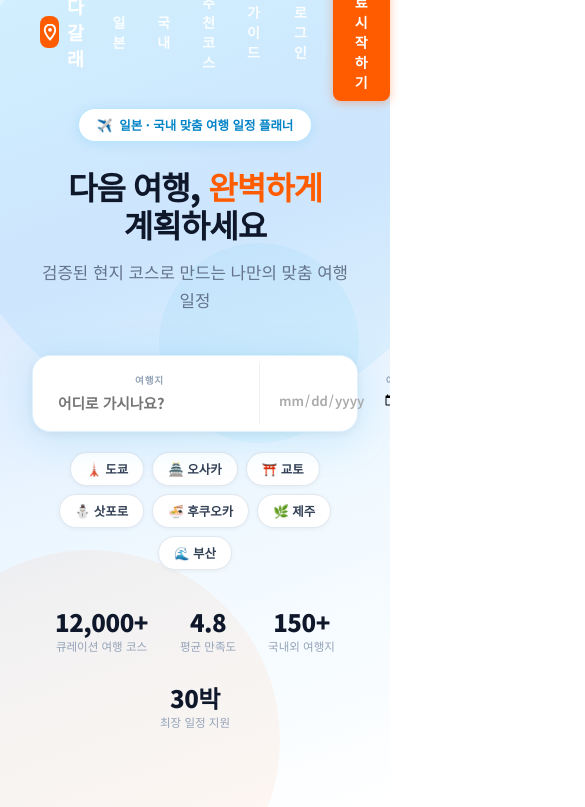
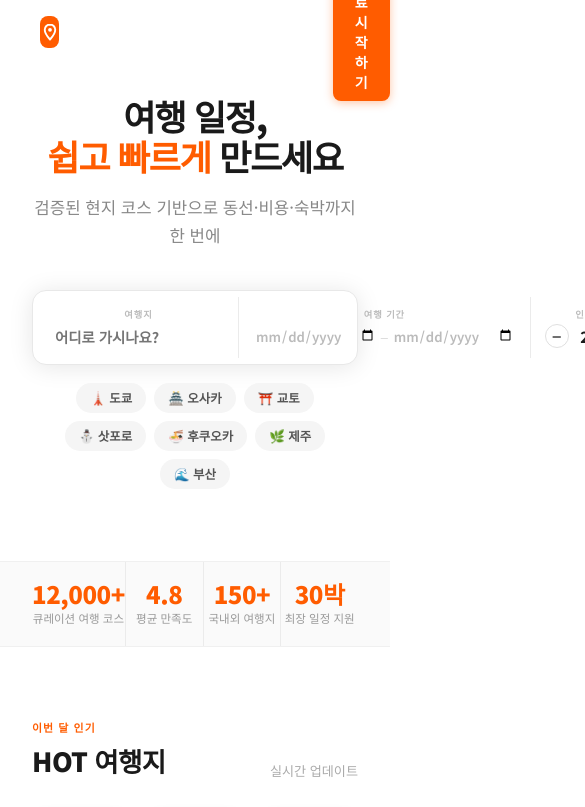
Before and after one commit to NewJKH/dagalle, a React (Vite) app in the folder frontend/: page / in a window 390 px wide. Shown: the top 807 px of the page, 585 px wide, since content can reach past the window. Built offline with nearby package versions, Linux system fonts and the light colour scheme.

Commit message:
auto: frontend/src/pages/LandingPage.tsx

```diff
--- a/frontend/src/pages/LandingPage.tsx
+++ b/frontend/src/pages/LandingPage.tsx
@@ -20,10 +20,10 @@ const POPULAR = [
 ]
 
 const FEATURES = [
-  { icon: '📍', title: '검증된 현지 코스', desc: '현지 여행자 데이터를 기반으로 동선·시간·비용까지 최적화된 맞춤 일정을 제공해요', gradient: 'linear-gradient(135deg, #667EEA, #764BA2)' },
-  { icon: '🗺️', title: '지도로 한눈에',   desc: 'Day별 동선이 지도에 표시되고, 구글 스트리트뷰로 장소를 미리 살펴볼 수 있어요', gradient: 'linear-gradient(135deg, #11998E, #38EF7D)' },
-  { icon: '✏️', title: '자유로운 수정',   desc: '마음에 안 드는 구간은 언제든 원하는 대로 수정할 수 있어요. 장소 추가·교체도 자유롭게', gradient: 'linear-gradient(135deg, #F7971E, #FFD200)' },
-  { icon: '💰', title: '투명한 비용 계산', desc: '항공료·렌트카·숙박·현지 교통비까지 1인/팀 전체 예상 비용을 한눈에 확인해요', gradient: 'linear-gradient(135deg, #F953C6, #B91D73)' },
+  { icon: '📍', title: '검증된 현지 코스', desc: '현지 여행자 데이터를 기반으로 동선·시간·비용까지 최적화된 맞춤 일정을 제공해요', bg: '#FFF0E8' },
+  { icon: '🗺️', title: '지도로 한눈에',   desc: 'Day별 동선이 지도에 표시되고, 구글 스트리트뷰로 장소를 미리 살펴볼 수 있어요', bg: '#E8F5F0' },
+  { icon: '✏️', title: '자유로운 수정',   desc: '마음에 안 드는 구간은 언제든 원하는 대로 수정할 수 있어요. 장소 추가·교체도 자유롭게', bg: '#FFF8E8' },
+  { icon: '💰', title: '투명한 비용 계산', desc: '항공료·렌트카·숙박·현지 교통비까지 1인/팀 전체 예상 비용을 한눈에 확인해요', bg: '#F0EEFF' },
 ]
 
 const STATS = [
@@ -100,7 +100,7 @@ function SampleModal({ itinerary, onClose }: { itinerary: SampleItinerary; onClo
         {/* 헤더 이미지 */}
         <div style={{ position: 'relative', height: 180, flexShrink: 0, overflow: 'hidden' }}>
           <img src={itinerary.imageUrl} alt={itinerary.title} style={{ width: '100%', height: '100%', objectFit: 'cover' }} />
-          <div style={{ position: 'absolute', inset: 0, background: 'linear-gradient(to top, rgba(0,0,0,0.75) 0%, rgba(0,0,0,0.2) 60%, transparent 100%)' }} />
+          <div style={{ position: 'absolute', inset: 0, background: 'rgba(0,0,0,0.35)' }} />
           <button onClick={onClose} style={{ position: 'absolute', top: 14, right: 14, width: 34, height: 34, borderRadius: '50%', border: 'none', background: 'rgba(0,0,0,0.45)', color: '#fff', fontSize: '1.1rem', cursor: 'pointer', display: 'flex', alignItems: 'center', justifyContent: 'center' }}>✕</button>
           <div style={{ position: 'absolute', bottom: 16, left: 20, right: 20 }}>
             <div style={{ display: 'flex', gap: 6, flexWrap: 'wrap', marginBottom: 6 }}>
@@ -140,7 +140,7 @@ function SampleModal({ itinerary, onClose }: { itinerary: SampleItinerary; onClo
         <div style={{ padding: '12px 20px', borderTop: '1px solid #F0F0F0', flexShrink: 0, display: 'flex', alignItems: 'center', gap: 12 }}>
           <button onClick={handleImport} disabled={importing} style={{
             flex: 1, padding: '13px 0', borderRadius: 12, border: 'none',
-            background: importing ? '#C7D2FE' : 'linear-gradient(135deg, #6366F1, #8B5CF6)',
+            background: importing ? '#A5B4FC' : '#6366F1',
             color: '#fff', fontSize: '0.95rem', fontWeight: 800, cursor: importing ? 'not-allowed' : 'pointer',
             boxShadow: importing ? 'none' : '0 4px 16px rgba(99,102,241,0.35)', transition: 'all 0.2s',
           }}>
@@ -254,160 +254,132 @@ export default function LandingPage() {
   }
 
   return (
-    <div style={{ background: '#fff' }}>
+    <div style={{ background: '#fff', color: '#1A1A1A' }}>
       {previewItinerary && <SampleModal itinerary={previewItinerary} onClose={() => setPreviewItinerary(null)} />}
       <Navbar />
 
       {/* ── HERO ── */}
-      <section style={{
-        position: 'relative',
-        background: 'linear-gradient(160deg, #E0F4FF 0%, #DBEAFE 30%, #F0F9FF 65%, #FFFFFF 100%)',
-        padding: '108px 32px 80px',
-        overflow: 'hidden',
-      }}>
-        {/* 장식 원 */}
-        <div style={{ position: 'absolute', top: -100, right: -80, width: 520, height: 520, borderRadius: '50%', background: 'rgba(14,165,233,0.07)', pointerEvents: 'none' }} />
-        <div style={{ position: 'absolute', bottom: -120, left: -100, width: 380, height: 380, borderRadius: '50%', background: 'rgba(255,92,0,0.05)', pointerEvents: 'none' }} />
-        <div style={{ position: 'absolute', top: '30%', right: '8%', width: 200, height: 200, borderRadius: '50%', background: 'rgba(14,165,233,0.05)', pointerEvents: 'none' }} />
-
-        <div style={{ position: 'relative', zIndex: 1, width: '100%', maxWidth: 860, margin: '0 auto', display: 'flex', flexDirection: 'column', alignItems: 'center', textAlign: 'center' }}>
-
-          {/* 배지 */}
-          <div style={{
-            display: 'inline-flex', alignItems: 'center', gap: 6,
-            background: '#fff', borderRadius: 24, padding: '7px 18px',
-            fontSize: '0.78rem', fontWeight: 700, color: '#0284C7',
-            border: '1.5px solid #BAE6FD', marginBottom: 26,
-            boxShadow: '0 2px 12px rgba(14,165,233,0.13)',
-          }}>
-            ✈️ &nbsp;일본 · 국내 맞춤 여행 일정 플래너
-          </div>
+      <section style={{ background: '#fff', padding: '96px 32px 72px' }}>
+        <div style={{ maxWidth: 800, margin: '0 auto', textAlign: 'center' }}>
 
           {/* 타이틀 */}
-          <h1 style={{ fontSize: 'clamp(2rem, 5vw, 3.5rem)', fontWeight: 900, color: '#0F172A', lineHeight: 1.18, letterSpacing: '-0.03em', marginBottom: 14 }}>
-            다음 여행, <span style={{ color: 'var(--primary)' }}>완벽하게</span><br />계획하세요
+          <h1 style={{ fontSize: 'clamp(2.2rem, 5vw, 3.8rem)', fontWeight: 900, color: '#1A1A1A', lineHeight: 1.15, letterSpacing: '-0.04em', marginBottom: 16 }}>
+            여행 일정,<br /><span style={{ color: 'var(--primary)' }}>쉽고 빠르게</span> 만드세요
           </h1>
-          <p style={{ fontSize: '1.05rem', color: '#64748B', marginBottom: 40, lineHeight: 1.7, maxWidth: 480 }}>
-            검증된 현지 코스로 만드는 나만의 맞춤 여행 일정
+          <p style={{ fontSize: '1.05rem', color: '#888', marginBottom: 40, lineHeight: 1.7 }}>
+            검증된 현지 코스 기반으로 동선·비용·숙박까지 한 번에
           </p>
 
           {/* ── 검색바 ── */}
           <div style={{
-            background: '#fff', borderRadius: 18, padding: 7,
-            display: 'flex', alignItems: 'stretch', width: '100%', maxWidth: 780,
-            boxShadow: '0 8px 40px rgba(14,165,233,0.15), 0 2px 8px rgba(0,0,0,0.06)',
-            border: '1.5px solid #E0F0FF', position: 'relative',
+            background: '#fff', borderRadius: 14, padding: 6,
+            display: 'flex', alignItems: 'stretch', width: '100%', maxWidth: 800, margin: '0 auto',
+            boxShadow: '0 2px 24px rgba(0,0,0,0.1)', border: '1.5px solid #E8E8E8',
           }}>
-
             {/* 여행지 */}
-            <div ref={destRef} style={{ flex: '0 0 220px', padding: '10px 18px', borderRight: '1px solid #F0F0F0', position: 'relative' }}>
-              <div style={{ fontSize: '0.6rem', fontWeight: 800, color: '#94A3B8', letterSpacing: '0.08em', marginBottom: 3, textTransform: 'uppercase' }}>여행지</div>
+            <div ref={destRef} style={{ flex: '0 0 200px', padding: '10px 16px', borderRight: '1px solid #EBEBEB', position: 'relative' }}>
+              <div style={{ fontSize: '0.58rem', fontWeight: 800, color: '#BBB', letterSpacing: '0.1em', marginBottom: 3, textTransform: 'uppercase' }}>여행지</div>
               <input
                 value={searchDest}
                 onChange={e => { setSearchDest(e.target.value); setShowDrop(true) }}
                 onFocus={() => setShowDrop(true)}
                 placeholder="어디로 가시나요?"
-                style={{ border: 'none', outline: 'none', fontSize: '0.92rem', fontWeight: 700, color: '#1A1A1A', width: '100%', background: 'transparent' }}
+                style={{ border: 'none', outline: 'none', fontSize: '0.9rem', fontWeight: 700, color: '#1A1A1A', width: '100%', background: 'transparent' }}
               />
               {showDrop && (
-                <div style={{ position: 'absolute', top: 'calc(100% + 10px)', left: 0, width: 260, background: '#fff', borderRadius: 14, boxShadow: '0 8px 32px rgba(0,0,0,0.14)', zIndex: 200, overflow: 'hidden', border: '1px solid #F0F0F0' }}>
-                  {filteredJP.length > 0 && (
-                    <>
-                      <div style={{ padding: '10px 16px 4px', fontSize: '0.6rem', fontWeight: 800, color: '#AAA', letterSpacing: '0.1em', textTransform: 'uppercase' }}>🇯🇵 일본</div>
+                <div style={{ position: 'absolute', top: 'calc(100% + 8px)', left: 0, width: 250, background: '#fff', borderRadius: 12, boxShadow: '0 8px 32px rgba(0,0,0,0.12)', zIndex: 200, overflow: 'hidden', border: '1px solid #EBEBEB' }}>
+                  {filteredJP.length > 0 && (<>
+                    <div style={{ padding: '10px 16px 4px', fontSize: '0.6rem', fontWeight: 800, color: '#BBB', letterSpacing: '0.1em', textTransform: 'uppercase' }}>🇯🇵 일본</div>
                     {filteredJP.slice(0, 6).map(city => (
                       <div key={city} onClick={() => { setSearchDest(city); setSearchCountry('JP'); setShowDrop(false) }}
-                          style={{ padding: '9px 16px', cursor: 'pointer', fontSize: '0.88rem', fontWeight: 600, color: '#1A1A1A', display: 'flex', gap: 8, alignItems: 'center', transition: 'background 0.1s' }}
+                        style={{ padding: '9px 16px', cursor: 'pointer', fontSize: '0.88rem', fontWeight: 600, color: '#1A1A1A', display: 'flex', gap: 8, alignItems: 'center' }}
                         onMouseEnter={e => (e.currentTarget.style.background = '#FFF4EE')}
                         onMouseLeave={e => (e.currentTarget.style.background = 'transparent')}
                       ><span>{DEST_EMOJI[city] ?? '📍'}</span>{city}</div>
                     ))}
-                    </>
-                  )}
-                  {filteredKR.length > 0 && (
-                    <>
-                      <div style={{ padding: '8px 16px 4px', borderTop: filteredJP.length > 0 ? '1px solid #F5F5F5' : 'none', fontSize: '0.6rem', fontWeight: 800, color: '#AAA', letterSpacing: '0.1em', textTransform: 'uppercase' }}>🇰🇷 국내</div>
+                  </>)}
+                  {filteredKR.length > 0 && (<>
+                    <div style={{ padding: '8px 16px 4px', borderTop: filteredJP.length > 0 ? '1px solid #F5F5F5' : 'none', fontSize: '0.6rem', fontWeight: 800, color: '#BBB', letterSpacing: '0.1em', textTransform: 'uppercase' }}>🇰🇷 국내</div>
                     {filteredKR.slice(0, 4).map(city => (
                       <div key={city} onClick={() => { setSearchDest(city); setSearchCountry('KR'); setShowDrop(false) }}
-                          style={{ padding: '9px 16px', cursor: 'pointer', fontSize: '0.88rem', fontWeight: 600, color: '#1A1A1A', display: 'flex', gap: 8, alignItems: 'center', transition: 'background 0.1s' }}
+                        style={{ padding: '9px 16px', cursor: 'pointer', fontSize: '0.88rem', fontWeight: 600, color: '#1A1A1A', display: 'flex', gap: 8, alignItems: 'center' }}
                         onMouseEnter={e => (e.currentTarget.style.background = '#FFF4EE')}
                         onMouseLeave={e => (e.currentTarget.style.background = 'transparent')}
                       ><span>{DEST_EMOJI[city] ?? '📍'}</span>{city}</div>
                     ))}
-                    </>
-                  )}
+                  </>)}
                   {filteredJP.length === 0 && filteredKR.length === 0 && (
-                    <div style={{ padding: '12px 16px', fontSize: '0.82rem', color: '#AAA' }}>일치하는 여행지가 없어요</div>
+                    <div style={{ padding: '12px 16px', fontSize: '0.82rem', color: '#BBB' }}>일치하는 여행지가 없어요</div>
                   )}
                 </div>
               )}
             </div>
 
             {/* 기간 */}
-            <div style={{ flex: 1, padding: '10px 18px', borderRight: '1px solid #F0F0F0' }}>
-              <div style={{ fontSize: '0.6rem', fontWeight: 800, color: '#94A3B8', letterSpacing: '0.08em', marginBottom: 3, textTransform: 'uppercase' }}>여행 기간</div>
+            <div style={{ flex: 1, padding: '10px 16px', borderRight: '1px solid #EBEBEB' }}>
+              <div style={{ fontSize: '0.58rem', fontWeight: 800, color: '#BBB', letterSpacing: '0.1em', marginBottom: 3, textTransform: 'uppercase' }}>여행 기간</div>
               <div style={{ display: 'flex', alignItems: 'center', gap: 4 }}>
                 <input type="date" value={searchStart} min={today}
                   onChange={e => setSearchStart(e.target.value)}
-                  style={{ border: 'none', outline: 'none', fontSize: '0.82rem', fontWeight: 600, color: searchStart ? '#1A1A1A' : '#AAA', background: 'transparent', flex: 1, minWidth: 0 }}
+                  style={{ border: 'none', outline: 'none', fontSize: '0.82rem', fontWeight: 600, color: searchStart ? '#1A1A1A' : '#BBB', background: 'transparent', flex: 1, minWidth: 0 }}
                 />
-                <span style={{ color: '#CBD5E1', fontSize: '0.8rem', flexShrink: 0 }}>~</span>
+                <span style={{ color: '#DDD', flexShrink: 0 }}>–</span>
                 <input type="date" value={searchEnd} min={searchStart || today}
                   onChange={e => setSearchEnd(e.target.value)}
-                  style={{ border: 'none', outline: 'none', fontSize: '0.82rem', fontWeight: 600, color: searchEnd ? '#1A1A1A' : '#AAA', background: 'transparent', flex: 1, minWidth: 0 }}
+                  style={{ border: 'none', outline: 'none', fontSize: '0.82rem', fontWeight: 600, color: searchEnd ? '#1A1A1A' : '#BBB', background: 'transparent', flex: 1, minWidth: 0 }}
                 />
               </div>
               {searchNights > 0 && <div style={{ fontSize: '0.68rem', color: 'var(--primary)', fontWeight: 700, marginTop: 2 }}>{searchNights}박 {searchNights + 1}일</div>}
             </div>
 
             {/* 인원 */}
-            <div style={{ padding: '10px 16px', borderRight: '1px solid #F0F0F0', display: 'flex', flexDirection: 'column', justifyContent: 'center' }}>
-              <div style={{ fontSize: '0.6rem', fontWeight: 800, color: '#94A3B8', letterSpacing: '0.08em', marginBottom: 3, textTransform: 'uppercase' }}>인원</div>
-              <div style={{ display: 'flex', alignItems: 'center', gap: 6 }}>
+            <div style={{ padding: '10px 14px', borderRight: '1px solid #EBEBEB', display: 'flex', flexDirection: 'column', justifyContent: 'center' }}>
+              <div style={{ fontSize: '0.58rem', fontWeight: 800, color: '#BBB', letterSpacing: '0.1em', marginBottom: 3, textTransform: 'uppercase' }}>인원</div>
+              <div style={{ display: 'flex', alignItems: 'center', gap: 8 }}>
                 <button onClick={() => setSearchTravelers(t => Math.max(1, t - 1))}
-                  style={{ width: 24, height: 24, borderRadius: '50%', border: '1.5px solid #E2E8F0', background: '#F8FAFC', fontSize: '1rem', lineHeight: 1, display: 'flex', alignItems: 'center', justifyContent: 'center', cursor: 'pointer', flexShrink: 0, fontWeight: 700, color: '#555' }}>−</button>
-                <span style={{ fontSize: '0.95rem', fontWeight: 800, minWidth: 18, textAlign: 'center', color: '#1A1A1A' }}>{searchTravelers}</span>
+                  style={{ width: 24, height: 24, borderRadius: '50%', border: '1.5px solid #E0E0E0', background: '#fff', fontSize: '1rem', display: 'flex', alignItems: 'center', justifyContent: 'center', cursor: 'pointer', fontWeight: 700, color: '#555' }}>−</button>
+                <span style={{ fontSize: '0.95rem', fontWeight: 800, minWidth: 16, textAlign: 'center' }}>{searchTravelers}</span>
                 <button onClick={() => setSearchTravelers(t => Math.min(10, t + 1))}
-                  style={{ width: 24, height: 24, borderRadius: '50%', border: '1.5px solid #E2E8F0', background: '#F8FAFC', fontSize: '1rem', lineHeight: 1, display: 'flex', alignItems: 'center', justifyContent: 'center', cursor: 'pointer', flexShrink: 0, fontWeight: 700, color: '#555' }}>+</button>
+                  style={{ width: 24, height: 24, borderRadius: '50%', border: '1.5px solid #E0E0E0', background: '#fff', fontSize: '1rem', display: 'flex', alignItems: 'center', justifyContent: 'center', cursor: 'pointer', fontWeight: 700, color: '#555' }}>+</button>
               </div>
             </div>
 
             {/* 검색 버튼 */}
             <button onClick={handleSearch} style={{
-              margin: 6, padding: '0 28px', borderRadius: 12,
+              margin: 5, padding: '0 28px', borderRadius: 10,
               background: 'var(--primary)', color: '#fff',
-              fontSize: '0.95rem', fontWeight: 800, border: 'none', cursor: 'pointer',
-              whiteSpace: 'nowrap', flexShrink: 0,
-              boxShadow: '0 4px 16px rgba(255,92,0,0.4)', transition: 'all 0.2s',
+              fontSize: '0.92rem', fontWeight: 800, border: 'none', cursor: 'pointer',
+              whiteSpace: 'nowrap', flexShrink: 0, transition: 'background 0.15s',
             }}
-            onMouseEnter={e => { (e.currentTarget as HTMLButtonElement).style.background = 'var(--primary-dk)'; (e.currentTarget as HTMLButtonElement).style.transform = 'translateY(-1px)' }}
-            onMouseLeave={e => { (e.currentTarget as HTMLButtonElement).style.background = 'var(--primary)'; (e.currentTarget as HTMLButtonElement).style.transform = '' }}
-            >
-              일정 만들기
-            </button>
+            onMouseEnter={e => { (e.currentTarget as HTMLButtonElement).style.background = 'var(--primary-dk)' }}
+            onMouseLeave={e => { (e.currentTarget as HTMLButtonElement).style.background = 'var(--primary)' }}
+            >일정 만들기</button>
           </div>
 
           {/* 퀵 여행지 */}
-          <div style={{ display: 'flex', gap: 8, flexWrap: 'wrap', justifyContent: 'center', marginTop: 20 }}>
+          <div style={{ display: 'flex', gap: 8, flexWrap: 'wrap', justifyContent: 'center', marginTop: 18 }}>
             {(['도쿄', '오사카', '교토', '삿포로', '후쿠오카', '제주', '부산'] as const).map(city => (
               <button key={city} onClick={() => handleQuickDest(city, CITIES_JP.includes(city) ? 'JP' : 'KR')}
-                style={{ padding: '7px 15px', borderRadius: 20, background: '#fff', color: '#334155', fontSize: '0.78rem', fontWeight: 600, border: '1.5px solid #E2E8F0', cursor: 'pointer', transition: 'all 0.15s', boxShadow: '0 1px 4px rgba(0,0,0,0.05)' }}
-                onMouseEnter={e => { const b = e.currentTarget as HTMLButtonElement; b.style.background = 'var(--primary)'; b.style.color = '#fff'; b.style.borderColor = 'var(--primary)' }}
-                onMouseLeave={e => { const b = e.currentTarget as HTMLButtonElement; b.style.background = '#fff'; b.style.color = '#334155'; b.style.borderColor = '#E2E8F0' }}
+                style={{ padding: '6px 14px', borderRadius: 20, background: '#F5F5F5', color: '#555', fontSize: '0.78rem', fontWeight: 600, border: 'none', cursor: 'pointer', transition: 'all 0.15s' }}
+                onMouseEnter={e => { const b = e.currentTarget as HTMLButtonElement; b.style.background = 'var(--primary)'; b.style.color = '#fff' }}
+                onMouseLeave={e => { const b = e.currentTarget as HTMLButtonElement; b.style.background = '#F5F5F5'; b.style.color = '#555' }}
               >{DEST_EMOJI[city]} {city}</button>
             ))}
           </div>
+        </div>
+      </section>
 
-          {/* 하단 신뢰 수치 (히어로 내) */}
-          <div style={{ display: 'flex', gap: 32, marginTop: 40, flexWrap: 'wrap', justifyContent: 'center' }}>
-            {STATS.map(s => (
-              <div key={s.label} style={{ textAlign: 'center' }}>
-                <div style={{ fontSize: '1.5rem', fontWeight: 900, color: '#0F172A', letterSpacing: '-0.02em', lineHeight: 1 }}>{s.num}</div>
-                <div style={{ fontSize: '0.72rem', color: '#94A3B8', marginTop: 4, fontWeight: 500 }}>{s.label}</div>
+      {/* ── 통계 바 ── */}
+      <div style={{ borderTop: '1px solid #F0F0F0', borderBottom: '1px solid #F0F0F0', background: '#FAFAFA' }}>
+        <div style={{ maxWidth: 800, margin: '0 auto', padding: '0 32px', display: 'flex' }}>
+          {STATS.map((s, i) => (
+            <div key={s.label} style={{ flex: 1, padding: '20px 0', textAlign: 'center', borderRight: i < STATS.length - 1 ? '1px solid #EBEBEB' : 'none' }}>
+              <div style={{ fontSize: '1.5rem', fontWeight: 900, color: 'var(--primary)', letterSpacing: '-0.02em', lineHeight: 1 }}>{s.num}</div>
+              <div style={{ fontSize: '0.72rem', color: '#999', marginTop: 4 }}>{s.label}</div>
             </div>
           ))}
         </div>
       </div>
-      </section>
 
       {/* ── 인기 여행지 ── */}
       <section id="popular" style={{ padding: '72px 32px 64px', maxWidth: 1100, margin: '0 auto' }}>
@@ -432,7 +404,7 @@ export default function LandingPage() {
                   onMouseEnter={e => { (e.currentTarget as HTMLImageElement).style.transform = 'scale(1.05)' }}
                   onMouseLeave={e => { (e.currentTarget as HTMLImageElement).style.transform = '' }}
                 />
-                <div style={{ position: 'absolute', inset: 0, background: 'linear-gradient(to top, rgba(0,0,0,0.5) 0%, transparent 55%)' }} />
+                <div style={{ position: 'absolute', inset: 0, background: 'rgba(0,0,0,0.15)' }} />
                 {d.badge && (
                   <div style={{ position: 'absolute', top: 10, left: 10, background: 'var(--primary)', color: '#fff', borderRadius: 4, padding: '3px 8px', fontSize: '0.65rem', fontWeight: 800, letterSpacing: '0.04em' }}>{d.badge}</div>
                 )}
@@ -465,7 +437,7 @@ export default function LandingPage() {
       </section>
 
       {/* ── 왜 선택하나요 ── */}
-      <section style={{ background: 'linear-gradient(180deg, #F0F9FF 0%, #EFF6FF 100%)', padding: '72px 32px' }}>
+      <section style={{ background: '#F7F7F7', padding: '72px 32px' }}>
         <div style={{ maxWidth: 1100, margin: '0 auto' }}>
           <div style={{ textAlign: 'center', marginBottom: 48 }}>
             <div style={{ fontSize: '0.68rem', fontWeight: 800, color: 'var(--primary)', letterSpacing: '0.1em', marginBottom: 10, textTransform: 'uppercase' }}>왜 다갈래인가요?</div>
@@ -480,7 +452,7 @@ export default function LandingPage() {
                 onMouseEnter={e => { const el = e.currentTarget as HTMLDivElement; el.style.transform = 'translateY(-4px)'; el.style.boxShadow = '0 12px 32px rgba(0,0,0,0.1)' }}
                 onMouseLeave={e => { const el = e.currentTarget as HTMLDivElement; el.style.transform = ''; el.style.boxShadow = '0 2px 10px rgba(0,0,0,0.04)' }}
               >
-                <div style={{ width: 48, height: 48, borderRadius: '50%', background: f.gradient, display: 'flex', alignItems: 'center', justifyContent: 'center', fontSize: '1.35rem', marginBottom: 16 }}>{f.icon}</div>
+                <div style={{ width: 48, height: 48, borderRadius: 12, background: f.bg, display: 'flex', alignItems: 'center', justifyContent: 'center', fontSize: '1.35rem', marginBottom: 16 }}>{f.icon}</div>
                 <div style={{ fontSize: '0.96rem', fontWeight: 800, color: '#1A1A1A', marginBottom: 8 }}>{f.title}</div>
                 <div style={{ fontSize: '0.8rem', color: '#666', lineHeight: 1.7 }}>{f.desc}</div>
               </div>
@@ -513,7 +485,7 @@ export default function LandingPage() {
                   onMouseEnter={e => { (e.currentTarget as HTMLImageElement).style.transform = 'scale(1.05)' }}
                   onMouseLeave={e => { (e.currentTarget as HTMLImageElement).style.transform = '' }}
                 />
-                <div style={{ position: 'absolute', inset: 0, background: 'linear-gradient(to top, rgba(0,0,0,0.55) 0%, transparent 55%)' }} />
+                <div style={{ position: 'absolute', inset: 0, background: 'rgba(0,0,0,0.15)' }} />
                 <div style={{ position: 'absolute', top: 12, left: 12, background: 'rgba(0,0,0,0.55)', color: '#fff', borderRadius: 5, padding: '3px 9px', fontSize: '0.68rem', fontWeight: 700 }}>🗓️ {it.nights}박{it.days}일</div>
                 <div style={{ position: 'absolute', top: 12, right: 12, background: 'var(--primary)', color: '#fff', borderRadius: 5, padding: '3px 9px', fontSize: '0.68rem', fontWeight: 700 }}>
                   {it.countryCode === 'JP' ? '🇯🇵 일본' : it.countryCode === 'KR' ? '🇰🇷 국내' : '🌏 해외'}
```
Lines whose indentation alone changed are shown as unchanged.
